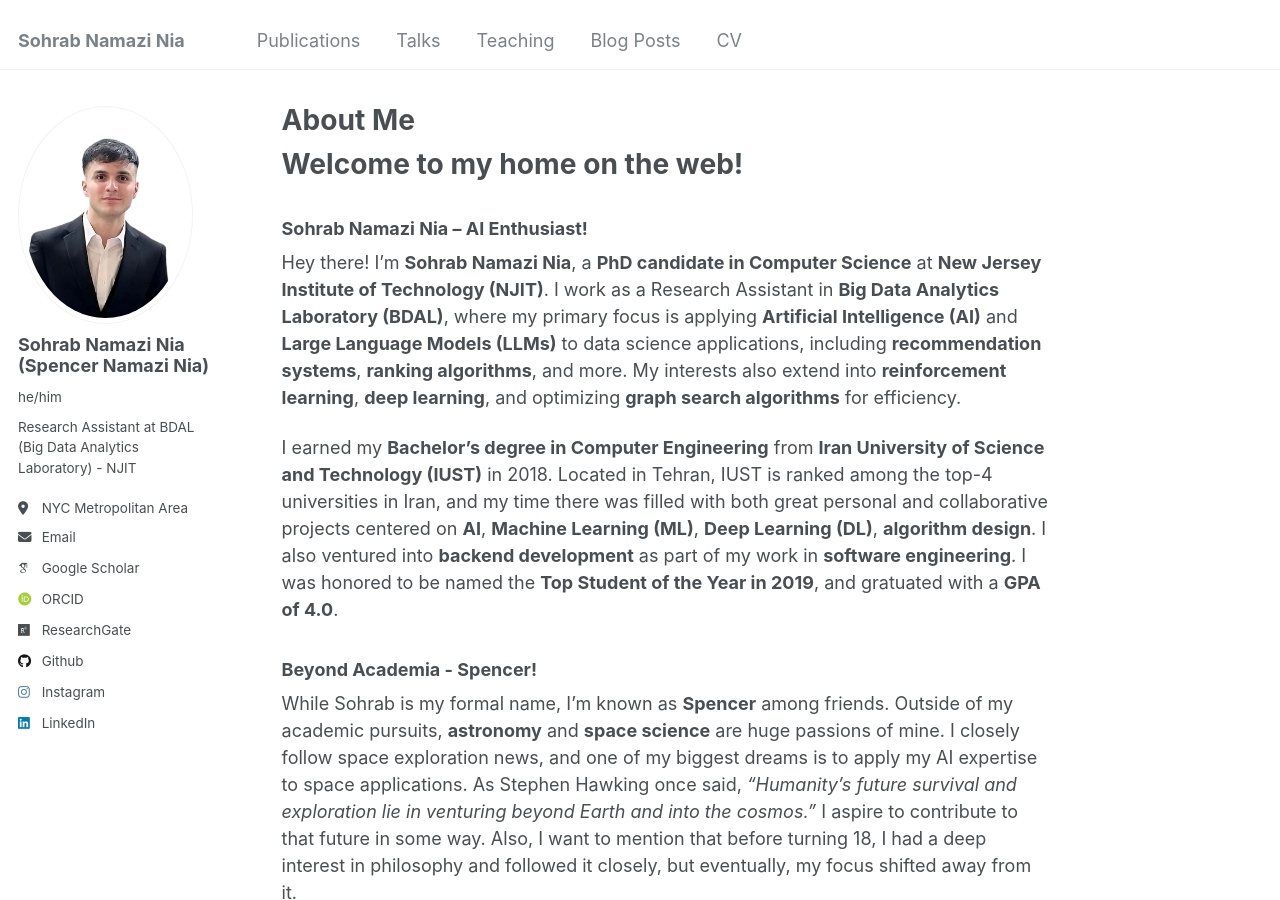
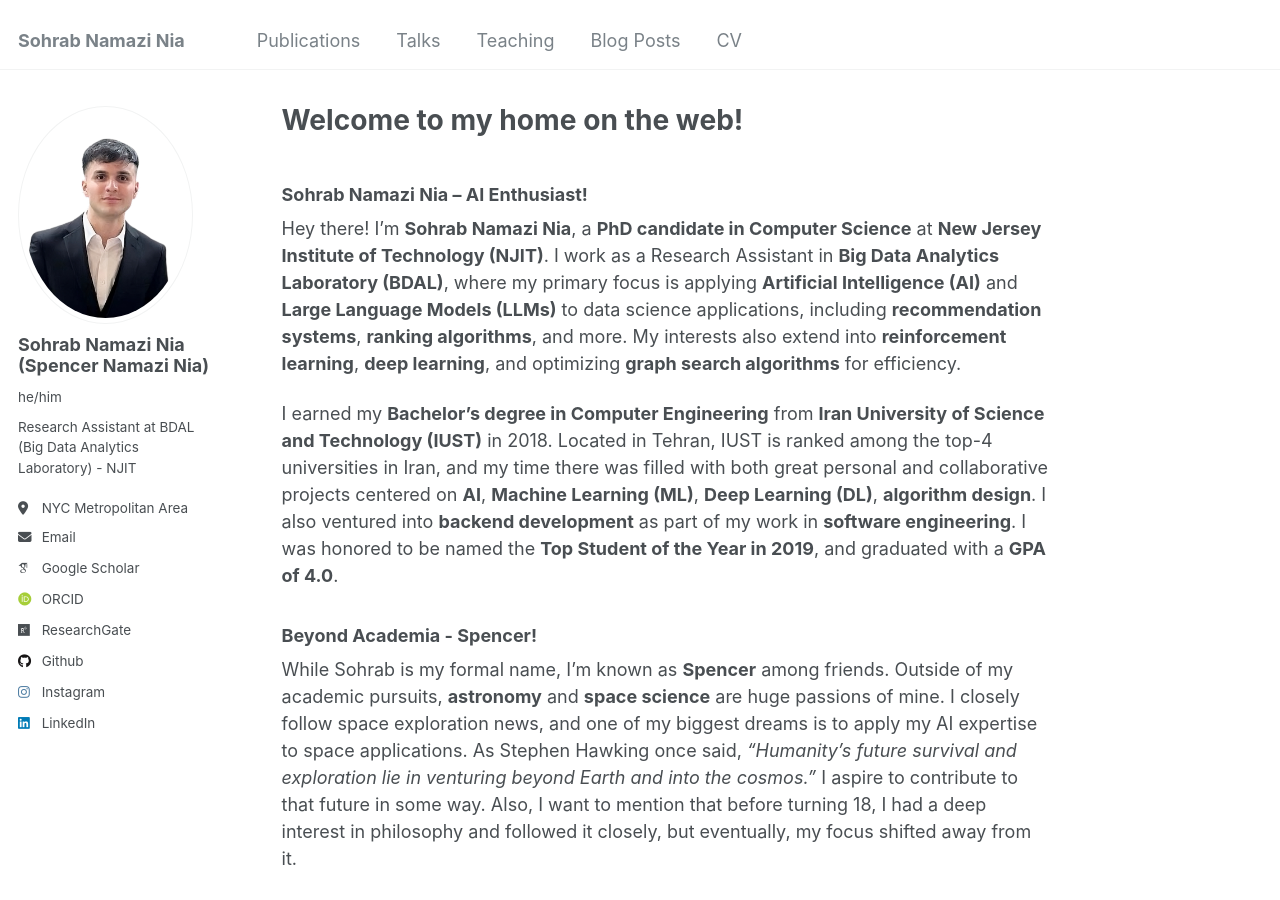
Before and after one commit to sohrabnamazinia/sohrabnamazinia.github.io, a Jekyll site: the page built from _pages/about.md, in a window 1280 px wide and 900 px high. Built offline with Jekyll 4.4.1, drawn with Linux system fonts in a browser that asks for light colours; some web fonts are replaced.

Commit message:
fix issues - about.md

```diff
--- a/_pages/about.md
+++ b/_pages/about.md
@@ -1,6 +1,6 @@
 ---
 permalink: /
-title: "About Me"
+title: "Welcome to my home on the web!"
 author_profile: true
 redirect_from:
   - /about/
@@ -8,13 +8,11 @@ redirect_from:
 ---
 
 
-# Welcome to my home on the web!
-
 ### Sohrab Namazi Nia – AI Enthusiast!
 
 Hey there! I'm **Sohrab Namazi Nia**, a **PhD candidate in Computer Science** at **New Jersey Institute of Technology (NJIT)**. I work as a Research Assistant in **Big Data Analytics Laboratory (BDAL)**, where my primary focus is applying **Artificial Intelligence (AI)** and **Large Language Models (LLMs)** to data science applications, including **recommendation systems**, **ranking algorithms**, and more. My interests also extend into **reinforcement learning**, **deep learning**, and optimizing **graph search algorithms** for efficiency.
 
-I earned my **Bachelor's degree in Computer Engineering** from **Iran University of Science and Technology (IUST)** in 2018. Located in Tehran, IUST is ranked among the top-4 universities in Iran, and my time there was filled with both great personal and collaborative projects centered on **AI**, **Machine Learning (ML)**, **Deep Learning (DL)**, **algorithm design**. I also ventured into **backend development** as part of my work in **software engineering**. I was honored to be named the **Top Student of the Year in 2019**, and gratuated with a **GPA of 4.0**.
+I earned my **Bachelor's degree in Computer Engineering** from **Iran University of Science and Technology (IUST)** in 2018. Located in Tehran, IUST is ranked among the top-4 universities in Iran, and my time there was filled with both great personal and collaborative projects centered on **AI**, **Machine Learning (ML)**, **Deep Learning (DL)**, **algorithm design**. I also ventured into **backend development** as part of my work in **software engineering**. I was honored to be named the **Top Student of the Year in 2019**, and graduated with a **GPA of 4.0**.
 
 ### Beyond Academia - Spencer!
 
```
